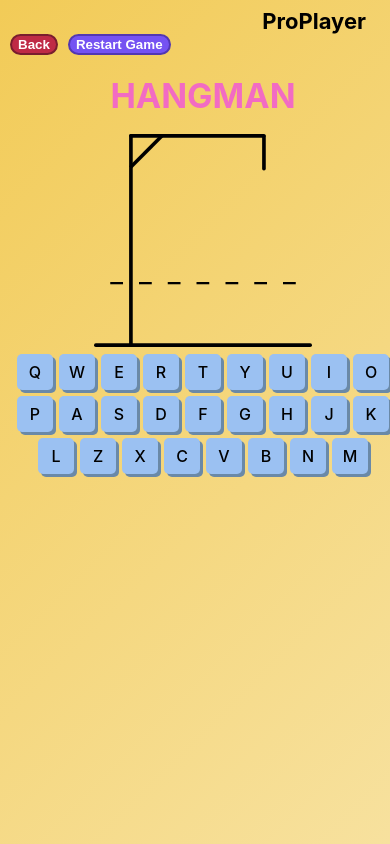
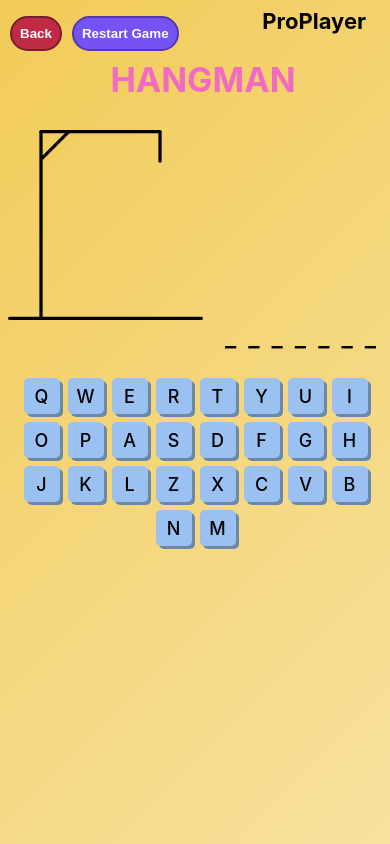
Before and after one commit to AnnaKiira/ProPlayer, a React (Create React App) app: page / in a window 390 px wide. Both pictures are taken after a click on the button "Play Hangman". Built offline with nearby package versions, Linux system fonts and the light colour scheme.

Commit message:
since I'm restyling my app to be responsive with a new approach with 6 breakpoints and with a container utility class, I'm restyling my games. I just finished styling for max-width of 475px

```diff
--- a/src/App.css
+++ b/src/App.css
@@ -37,35 +37,28 @@
 .actionBtn {
   display: flex;
   gap: 10px;
-  margin-left: 10px;
+  margin: -18px 0px 0px 10px;
+}
+
+.backBtn,
+.resetGameBtn {
+  display: flex;
+  align-items: center;
+  color: #FFFFFF;
+  font-weight: bold;
+  cursor: pointer;
+  border-radius: 50px;
+  padding: 8px 8px 8px 8px;
 }
 
 .backBtn {
-  display: flex;
-  align-items: center;
   background-color: #BF2A45;
   border: 2px solid #791d2e;
-  color: #FFFFFF;
-  /* padding: 15px 30px; */
-  /* font-size: 16px; */
-  font-weight: bold;
-  cursor: pointer;
-  border-radius: 50px;
-  /* margin: 0 0 0 24px; */
 }
 
 .resetGameBtn {
-  display: flex;
-  align-items: center;
   background-color: #7552F2;
   border: 2px solid #5237b2;
-  color: #FFFFFF;
-  /* padding: 13px 10px; */
-  /* font-size: 16px; */
-  font-weight: bold;
-  cursor: pointer;
-  border-radius: 50px;
-  /* margin: 0 0 0 12px; */
 }
 
 @media (min-width: 475px) {
@@ -89,8 +82,7 @@
 
   .backBtn,
   .resetGameBtn {
-    padding: 8px 8px 8px 8px;
-    font-size: 12px;
+    font-size: 13px;
   }
 }
 
--- a/src/games/hangman/Hangman.css
+++ b/src/games/hangman/Hangman.css
@@ -2,9 +2,11 @@
     display: flex;
     flex-direction: column;
     align-items: center;
+    justify-content: center;
+    margin: 0 auto;
 }
 
-  .hangmanDrawing img {
+.hangmanDrawing img {
     max-width: 100%;
     height: auto;
 }
@@ -12,6 +14,7 @@
 .hangmanGame h1 {
     display: flex;
     justify-content: center;
+    align-items: center;
     /* font-size: 65px; */
     color: #F26BC3;
 }
@@ -40,7 +43,7 @@
     /* padding: 16px;
     font-size: 50px; */
     text-transform: uppercase;
-    /* font-weight: 600; */
+    font-weight: 600;
 }
 
 /* .gameOverHangman {
@@ -91,22 +94,25 @@
     flex-wrap: wrap;
     align-items: center;
     justify-content: center;
-    /* margin: 0px 500px 90px 500px; */
+    max-width: 100%;
+    margin: 0 auto;
+    gap: 6px;
 }
 
 .key {
     display: flex;
     align-items: center;
     justify-content: center;
+    padding: 12px;
     cursor: pointer;
-    /* padding: 24px;
-    margin: 8px;
-    font-size: 50px;
-    height: 20px;
-    width: 20px; */
     background:#9BC1F2;
-    border-radius: 15px;
-    box-shadow: 5px 10px #6a89a7;
+    border-radius: 5px;
+    font-size: 16px;
+    font-weight: 500;
+    box-shadow: 3px 3px #6a89a7;
+    margin: 0;
+    height: 12px;
+    width: 12px;
 }
 
 .key.disabled {
@@ -131,7 +137,7 @@
     }
 }
 
-@media screen and (max-width:1445px)  {
+/* @media screen and (max-width:1445px)  {
     .hangmanContainer {
         margin-top: 32px;
     }
@@ -196,9 +202,9 @@
         font-size: 24px;
         margin-bottom: 18px;
     }
-}
+} */
 
-@media screen and (max-width:768px)  {
+/* @media screen and (max-width:768px)  {
     .hangmanContainer {
         margin-top: 18px;
     }
@@ -247,29 +253,18 @@
         font-size: 24px;
         margin: 28px 0 18px 0;
     }
-}
+} */
 
 @media screen and (max-width:475px)  {
-
-    .hangmanContainer {
-        display: flex;
-        flex-wrap: wrap;
-    }
-
-    .hangmanGame {
-        display: flex;
-        flex-direction: column;
-        align-items: center;
-    }
-
     .hangmanGame h1 {
         font-size: 34px;
-        margin: 28px 0 0 0;
+        margin: 8px 0 0 0;
     }
 
     .hangmanDrawing {
         width: 100%;
         text-align: center;
+        margin-top: 30px;
     }
 
     .hangmanDrawing img {
@@ -279,47 +274,44 @@
 
     .wordDisplay {
         width: 100%;
-        margin-top: -158px;
+        margin: 217px 0 0 0;
     }
 
     .letter {
-        padding: 8px;
-        font-size: 28px;
+        padding: 6px;
+        font-size: 24px;
     }
 
     .hangmanKeyboard {
-        margin: 0px 5px 0 5px;
+        gap: 8px;
+        margin: 20px 15px 0 0px;
     }
 
     .key {
-        padding: 12px;
-        border-radius: 5px;
-        margin: 3px;
-        font-size: 16px;
-        box-shadow: 3px 3px #6a89a7;
+        font-size: 18px;
     }
 
     .gameOverHangman {
-        margin-top: -68px;
-    }
-
-    .winnerHangman {
-        margin-top: -68px;
+        margin-top: 8px;
     }
 
     .gameOverHangman h2 {
         font-size: 18px;
+        margin: 4px 4px;
     }
 
     .winnerHangman h2 {
         font-size: 18px;
+        margin: 4px 4px;
     }
 
     .gameOverHangman h3{
         font-size: 18px;
+        margin: 0;
     }
 
     .winnerHangman h3 {
         font-size: 18px;
+        margin: 0;
     }
 }
```
Also changed, not shown: src/games/wordle/Wordle.css (+6 -6 lines).
